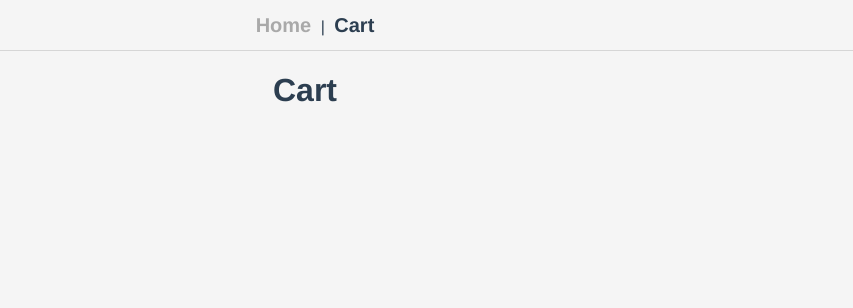
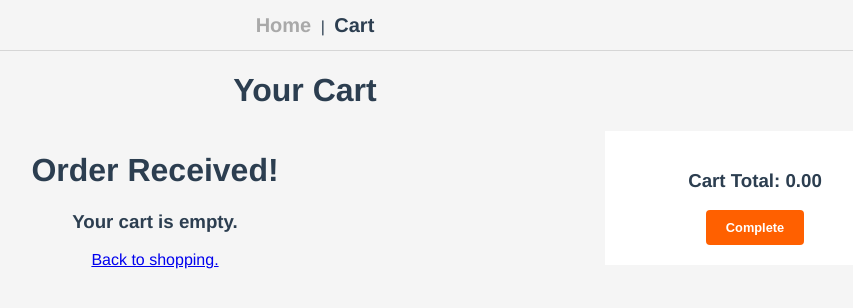
Before and after one commit to mustafabilce/hepsiemlak-case, a Vue app: page /cart in a window 1280 px wide. Shown: the top 308 px of the page, without its empty margins (335-1188 px from the left). Built offline with nearby package versions, Linux system fonts and the light colour scheme.

Commit message:
cart page created, BE integration

```diff
--- /dev/null
+++ b/src/components/cart/CartItemCard.vue
@@ -0,0 +1,129 @@
+<template>
+  <div class="cards">
+    <div class="cart-item-card">
+      <div class="header">
+        <img :src="product.image" alt="" />
+        <h3>{{ product.name }}</h3>
+        <div class="quantity-box">
+          <button @click="removeFromCart()">-</button>
+          <span>{{ product.quantity }}</span>
+          <button @click="addToCart()">+</button>
+        </div>
+        <h4>Total Cost: {{ item_cost.toFixed(2) }} {{ product.currency }}</h4>
+      </div>
+      <p>{{ description }}</p>
+    </div>
+  </div>
+</template>
+
+<script>
+export default {
+  props: ["product"],
+  methods: {
+    addToCart() {
+      this.$store.commit("addToCart", this.product);
+    },
+    removeFromCart() {
+      this.$store.commit("removeFromCart", this.product);
+    },
+  },
+  computed: {
+    description() {
+      return this.product.description;
+    },
+    item_cost() {
+      return this.product.price * this.product.quantity;
+    },
+  },
+};
+</script>
+
+<style lang="scss">
+.cards {
+  width: 90%;
+  margin: auto;
+  border-radius: 5px;
+  img {
+    max-height: 100px;
+    max-width: 100px;
+  }
+  .cart-item-card {
+    width: 100%;
+    margin-bottom: 10px;
+    background-color: #fff;
+    padding: 10px;
+    text-align: left;
+    display: flex;
+    align-items: center;
+    justify-content: center;
+
+    .header {
+      width: 100%;
+      display: flex;
+      justify-content: space-around;
+      align-items: center;
+      h3,
+      h4 {
+        margin: 0;
+      }
+    }
+  }
+  .quantity-box {
+    display: flex;
+    span {
+      font-size: 1rem;
+      font-weight: 600;
+      border: 1px solid rgb(255, 96, 0);
+      border-radius: 0.25rem;
+      padding: 5px 10px;
+    }
+    button {
+      background-color: rgb(255, 96, 0);
+      border: none;
+      color: #fff;
+      font-size: 1rem;
+      border-radius: 0.25rem;
+      padding: 0 10px;
+      text-align: center;
+      margin: 0 5px;
+      cursor: pointer;
+    }
+  }
+}
+@media (max-width: 768px) {
+  .cards {
+    width: 100%;
+    .cart-item-card {
+      padding: 0;
+      .header {
+        text-align: center;
+        padding: 0 10px;
+      }
+      img {
+        padding: 8px;
+        max-height: 75px;
+        max-width: 75px;
+      }
+      h3,
+      h4 {
+        font-size: 13px;
+      }
+      .card {
+        margin-bottom: 15px;
+      }
+      .quantity-box {
+        button {
+          padding: 5px;
+          line-height: 5px;
+          margin: 5px;
+          display: flex;
+          align-items: center;
+        }
+        span {
+          padding: 0 5px;
+        }
+      }
+    }
+  }
+}
+</style>
--- /dev/null
+++ b/src/components/cart/CartPaymentCard.vue
@@ -0,0 +1,68 @@
+<template>
+  <div class="cart-total">
+    <h3>Cart Total: {{ cart_total.toFixed(2) }}</h3>
+    <button class="add-basket-button" @click="sendOrder(); $emit('add-basket', product)">Complete</button>
+    <div class="stock-error" v-if="err">
+      <p>Message: <br> <span>Diş Fırçası is {{ err }}</span> </p>
+    </div>
+  </div>
+</template>
+
+<script>
+import axios from "axios";
+
+export default {
+  props: ["error"],
+  data() {
+    return {
+      err: this.error,
+    };
+  },
+  methods: {
+    clearCart() {
+      this.$store.commit("clearCart", this.product);
+    },
+    async sendOrder() {
+      const orderData = this.$store.state.cart;
+      try {
+        const response = await axios.post(
+          "https://nonchalant-fang.glitch.me/order",
+          orderData
+        );
+        if (response.data.status === "success") {
+          this.clearCart();
+        }
+      } catch (error) {
+        this.err = error.response.data.message;
+      }
+    },
+  },
+  computed: {
+    cart_total() {
+      return this.$store.getters.cartTotal;
+    },
+  },
+};
+</script>
+
+<style lang="scss">
+.cart-total {
+  background-color: #fff;
+  padding: 20px;
+  .stock-error {
+    margin-top: 15px;
+    border: 1px solid rgb(255, 0, 42);
+    border-radius: .25rem;
+    background-color: rgba(255, 0, 42, .9);
+    color: #fff;
+    p {
+      font-size: 18px;
+        font-weight: 600;
+      span {
+        font-size: 15px;
+        font-weight: 400;
+      }
+    }
+  }
+}
+</style>
--- a/src/views/Cart.vue
+++ b/src/views/Cart.vue
@@ -1,13 +1,80 @@
 <template>
-  <h1>Cart</h1>
+  <div>
+    <h1>Your Cart</h1>
+    <div class="container">
+      <div class="row">
+        <div class="col-9">
+          <div v-if="$store.state.cart.length >= 1">
+            <CartItemCard
+              v-for="product in products"
+              :key="product.id"
+              :product="product"
+            />
+          </div>
+          <div v-else>
+            <h1>Order Received!</h1>
+            <h3>Your cart is empty.</h3>
+            <p>
+              <router-link :class="{ active: $route.name === 'Home' }" to="/"
+                >Back to shopping.</router-link
+              >
+            </p>
+          </div>
+        </div>
+        <div class="col-3">
+          <CartPaymentCard />
+        </div>
+      </div>
+    </div>
+  </div>
 </template>
 
 <script>
+import CartItemCard from "../components/cart/CartItemCard.vue";
+import CartPaymentCard from "../components/cart/CartPaymentCard.vue";
+
 export default {
-
-}
+  components: {
+    CartItemCard,
+    CartPaymentCard,
+  },
+  computed: {
+    products() {
+      return this.$store.getters.cartItems;
+    },
+  },
+};
 </script>
 
-<style lang="sass">
-
+<style lang="scss">
+.row {
+  display: -webkit-box;
+  display: -ms-flexbox;
+  display: flex;
+  -ms-flex-wrap: wrap;
+  flex-wrap: wrap;
+  margin-right: -15px;
+  margin-left: -15px;
+}
+.col-9 {
+  -webkit-box-flex: 0;
+  -ms-flex: 0 0 75%;
+  flex: 0 0 75%;
+  max-width: 75%;
+}
+.col-3 {
+  -webkit-box-flex: 0;
+  -ms-flex: 0 0 25%;
+  flex: 0 0 25%;
+  max-width: 25%;
+}
+@media (max-width: 768px) {
+  .row {
+    display: block;
+    margin: 0;
+  }
+  .col-9, .col-3 {
+    max-width: 100%;
+  }
+}
 </style>
```
